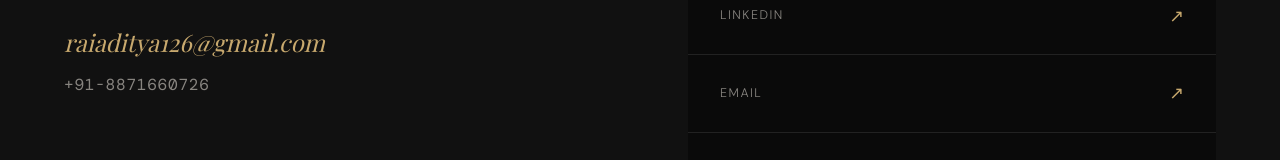
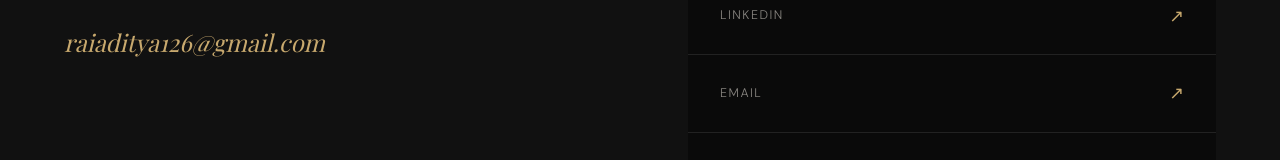
Before and after one commit to adi-huh/portfolio, a plain HTML site: page index.html in a window 1280 px wide. Shown: the part 6343-6503 px from the top of the page. Drawn offline with nearby package versions, Linux system fonts and the light colour scheme; a web font is replaced by a local one.

Commit message:
Update index.html

```diff
--- a/index.html
+++ b/index.html
@@ -525,7 +525,7 @@
         Whether it's a research collaboration, internship opportunity, or a conversation about AI and deep learning — I'm always open to meaningful connections.
       </p>
       <a class="contact-link" href="mailto:raiaditya126@gmail.com">raiaditya126@gmail.com</a>
-      <p class="contact-phone">+91-8871660726</p>
+
     </div>
     <div class="contact-right reveal">
       <a class="contact-social" href="https://github.com/adi-huh" target="_blank">
```
